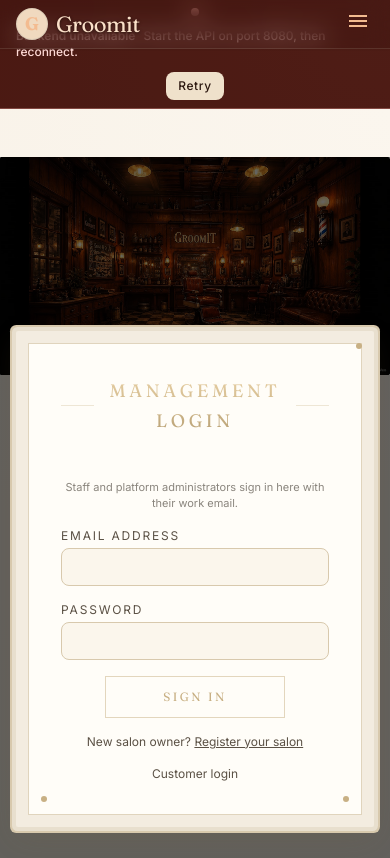
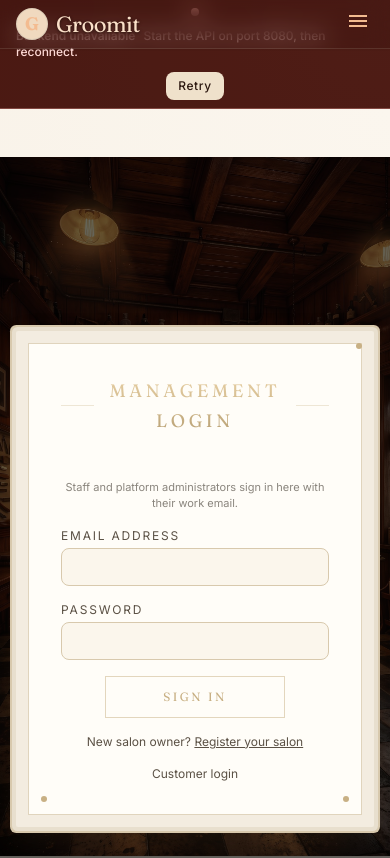
Before and after one commit to Tushargg1/hairsaloon, a React (Vite) app in the folder frontend/: page /manage/login in a window 390 px wide. Shown: the top 858 px of the page. Built offline with nearby package versions, Linux system fonts and the light colour scheme; no server answers.

Commit message:
Use mobile bg image on small screens for login pages

```diff
--- a/frontend/src/shared/auth/ManagementLoginPage.jsx
+++ b/frontend/src/shared/auth/ManagementLoginPage.jsx
@@ -88,7 +88,8 @@ export default function ManagementLoginPage() {
 
   return (
     <main className="relative flex flex-col min-h-screen justify-center overflow-hidden">
-      <div className="absolute inset-0 z-0 bg-contain bg-no-repeat bg-top" style={{ backgroundImage: "url('/background-windows-img.png')" }} />
+      <div className="absolute inset-0 z-0 bg-contain bg-no-repeat bg-top md:hidden" style={{ backgroundImage: "url('/background-img-mobile.jpg')" }} />
+      <div className="absolute inset-0 z-0 bg-contain bg-no-repeat bg-top hidden md:block" style={{ backgroundImage: "url('/background-windows-img.png')" }} />
       <div className="absolute inset-0 z-0 bg-black/60" />
       <section className="relative z-10 py-12 px-4 lg:px-6 w-full md:max-w-2xl md:mx-auto">
         <div className="booking-frame">
--- a/frontend/src/tenant/TenantLoginPage.jsx
+++ b/frontend/src/tenant/TenantLoginPage.jsx
@@ -64,7 +64,8 @@ export default function TenantLoginPage() {
 
   return (
     <main className="relative flex flex-col min-h-screen justify-center overflow-hidden">
-      <div className="absolute inset-0 z-0 bg-contain bg-no-repeat bg-top" style={{ backgroundImage: "url('/background-windows-img.png')" }} />
+      <div className="absolute inset-0 z-0 bg-contain bg-no-repeat bg-top md:hidden" style={{ backgroundImage: "url('/background-img-mobile.jpg')" }} />
+      <div className="absolute inset-0 z-0 bg-contain bg-no-repeat bg-top hidden md:block" style={{ backgroundImage: "url('/background-windows-img.png')" }} />
       <div className="absolute inset-0 z-0 bg-black/60" />
       <section className="relative z-10 py-12 px-4 lg:px-6 w-full md:max-w-2xl md:mx-auto">
         <div className="booking-frame">
```
